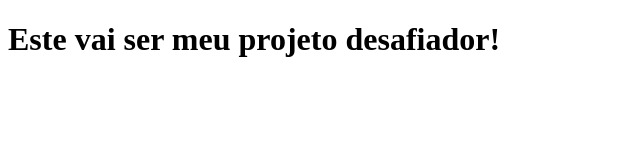
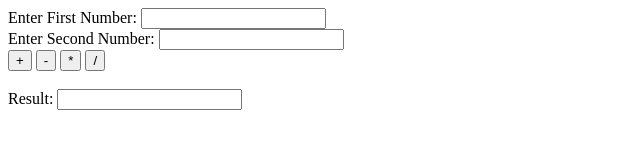
Before and after one commit to Lucaslandivar/Calculadora, a plain HTML site: page Calculadora/index.html in a window 1280 px wide. Shown: the whole page, without its empty margins (0-640 px from the left). Drawn offline with Linux system fonts and the light colour scheme.

Commit message:
Add files via upload

```diff
--- a/Calculadora/index.html
+++ b/Calculadora/index.html
@@ -1,12 +1,48 @@
 <!DOCTYPE html>
 <html lang="en">
-<head>
-    <meta charset="UTF-8">
-    <meta http-equiv="X-UA-Compatible" content="IE=edge">
-    <meta name="viewport" content="width=device-width, initial-scale=1.0">
-    <title>Calculadora</title>
-</head>
-<body>
-    <h1>Este vai ser meu projeto desafiador!</h1>
-</body>
-</html>
+    <head>
+        <title>Calculator</title>
+        <script>
+            function add() {
+                var num1 = parseFloat(document.getElementById("num1").value);
+                var num2 = parseFloat(document.getElementById("num2").value);
+                document.getElementById("result").value = num1 + num2;
+            }
+
+            function subtract() {
+                var num1 = parseFloat(document.getElementById("num1").value);
+                var num2 = parseFloat(document.getElementById("num2").value);
+                document.getElementById("result").value = num1 - num2;
+            }
+
+            function multiply() {
+                var num1 = parseFloat(document.getElementById("num1").value);
+                var num2 = parseFloat(document.getElementById("num2").value);
+                document.getElementById("result").value = num1 * num2;
+            }
+
+            function divide() {
+                var num1 = parseFloat(document.getElementById("num1").value);
+                var num2 = parseFloat(document.getElementById("num2").value);
+                document.getElementById("result").value = num1 / num2;
+            }
+        </script>
+    </head>
+    <body>
+        <label for="num1">Enter First Number:</label>
+        <input type="number" id="num1" name="num1"><br>
+
+        <label for="num2">Enter Second Number:</label>
+        <input type="number" id="num2" name="num2"><br>
+
+        <button onclick="add()">+</button>
+        <button onclick="subtract()">-</button>
+        <button onclick="multiply()">*</button>
+        <button onclick="divide()">/</button>
+
+        <br><br>
+
+        <label for="result">Result:</label>
+        <input type="number" id="result" name="result" readonly>
+    </body>
+    </html>
```
Also changed, not shown: Calculadora/script.js (added).
